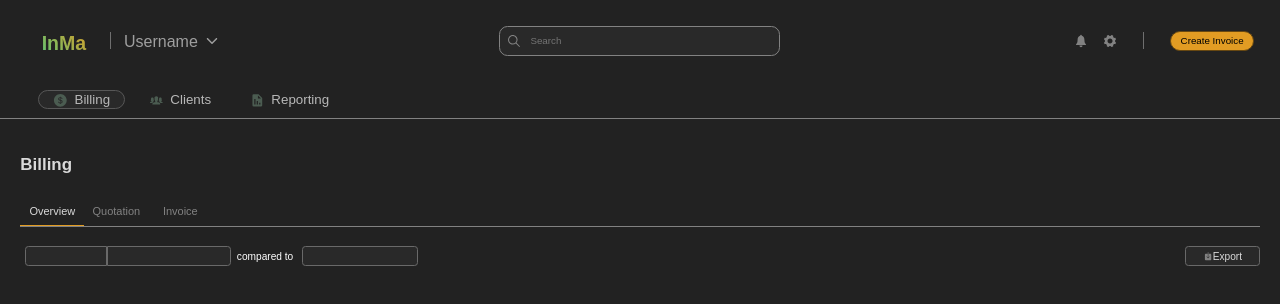
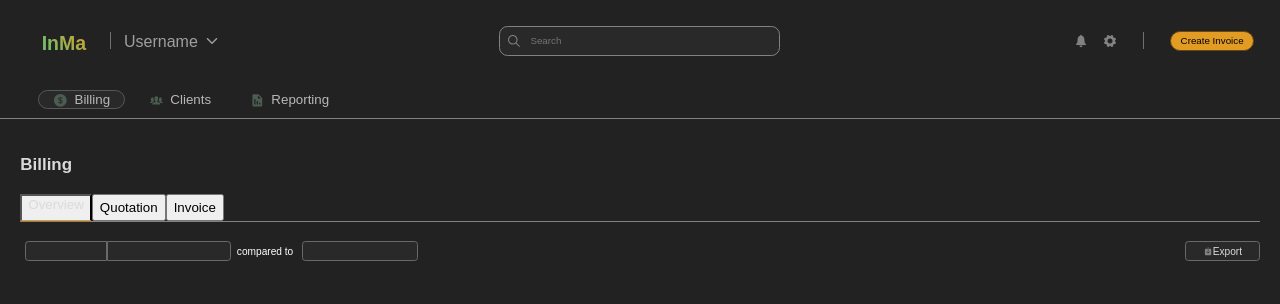
Before and after one commit to Darleanow/InvoiceManager, a Next.js app in the folder frontend/: page / in a window 1280 px wide. Shown: the top 304 px of the page. Built offline with nearby package versions, Linux system fonts and the light colour scheme.

Commit message:
fix(page): Fix errors into code

```diff
--- a/frontend/app/Assets/components/SubNavigationBilling/SubNavigationBilling.jsx
+++ b/frontend/app/Assets/components/SubNavigationBilling/SubNavigationBilling.jsx
@@ -7,7 +7,6 @@ import { IoIosDownload } from "react-icons/io";
 
 export default function SubNavigationBilling() {
   const [currentSubNav, setCurrentSubNav] = useState("overview");
-  const [range, setRange] = useState("month"); // Dynamically control range
 
   // Function to handle subnav change
   const handleSubNavChange = (subNav) => {
@@ -19,7 +18,8 @@ export default function SubNavigationBilling() {
       <h1 className={styles.billing_title}>Billing</h1>
       <div className={styles.billing_subnav}>
         <div className={styles.billing_subnav_items}>
-          <p
+          <button
+
             className={
               currentSubNav === "overview"
                 ? `${styles.billing_subnav_item_active}`
@@ -28,8 +28,8 @@ export default function SubNavigationBilling() {
             onClick={() => handleSubNavChange("overview")}
           >
             Overview
-          </p>
-          <p
+          </button>
+          <button
             className={
               currentSubNav === "quotation"
                 ? `${styles.billing_subnav_item_active}`
@@ -38,8 +38,8 @@ export default function SubNavigationBilling() {
             onClick={() => handleSubNavChange("quotation")}
           >
             Quotation
-          </p>
-          <p
+          </button>
+          <button
             className={
               currentSubNav === "invoice"
                 ? `${styles.billing_subnav_item_active}`
@@ -48,7 +48,7 @@ export default function SubNavigationBilling() {
             onClick={() => handleSubNavChange("invoice")}
           >
             Invoice
-          </p>
+          </button>
         </div>
         <hr className={styles.separator_line} />
         {/* TODO: Add filters here */}
```
